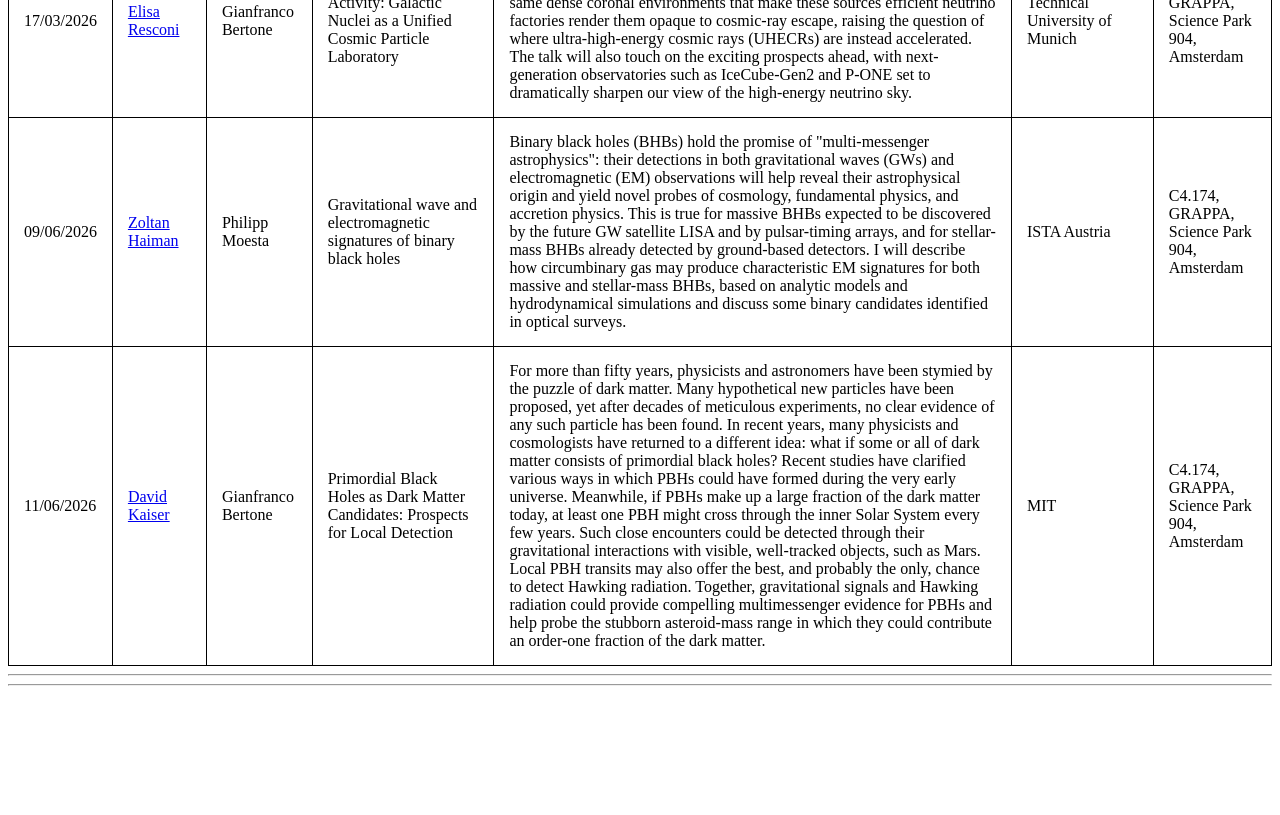
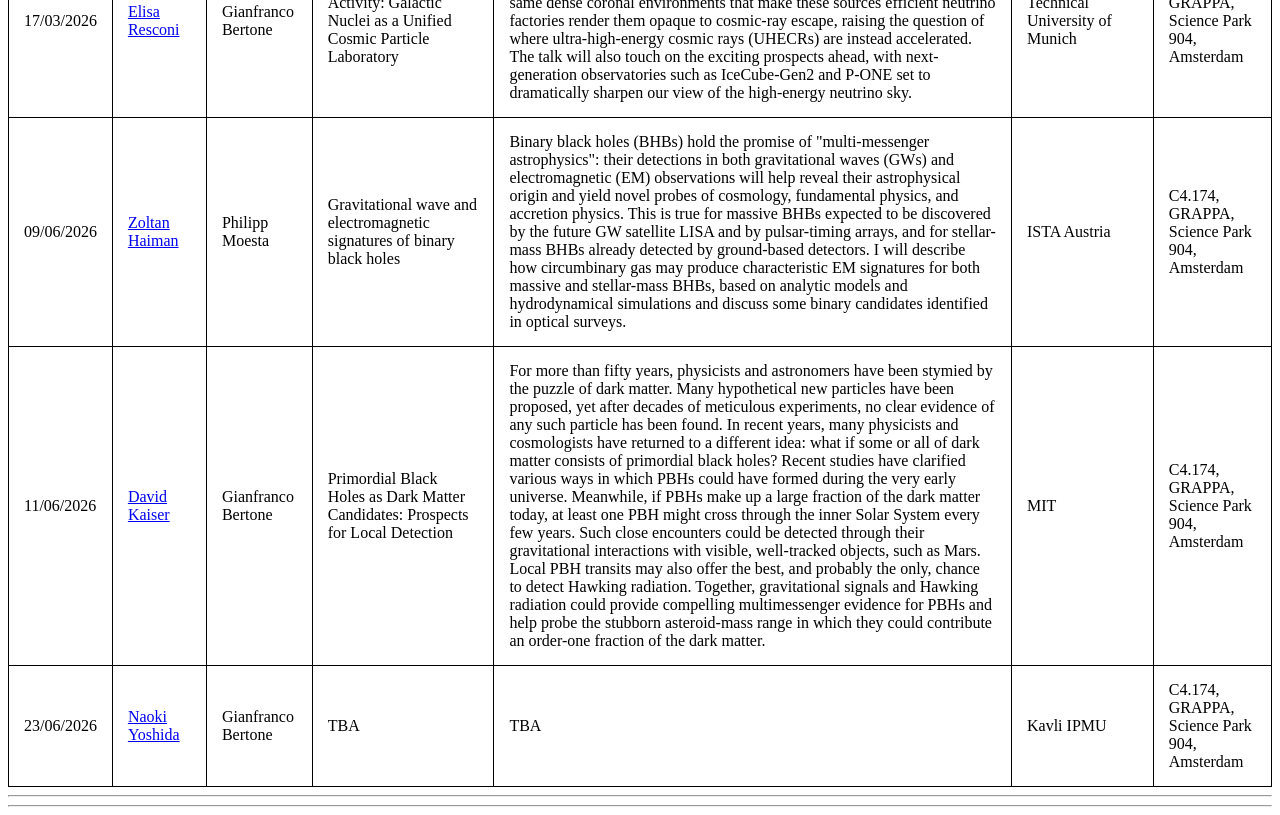
Before and after one commit to GRAPPA-Colloquia/2025-26, a plain HTML site: page index.html in a window 1280 px wide. Shown: the part 2374-3189 px from the top of the page. Before the commit the page ends 3068 px from the top, so only its background shows below. Drawn offline with Linux system fonts and the light colour scheme.

Commit message:
Add event details for Naoki Yoshida

```diff
--- a/index.html
+++ b/index.html
@@ -143,6 +143,16 @@ The stimulated emission of flavomons produces an instability, with consequent re
 <td>C4.174, GRAPPA, Science Park 904, Amsterdam</td>
 </tr>
 <tr>
+<td>23/06/2026</td>
+<td><a href="https://www-utap.phys.s.u-tokyo.ac.jp/naoki.yoshida/">Naoki Yoshida</td>
+<td>Gianfranco Bertone</td>
+<td>TBA</td>
+<td>TBA
+</td>
+<td>Kavli IPMU</td>
+<td>C4.174, GRAPPA, Science Park 904, Amsterdam</td>
+</tr>
+<tr>
 </tbody></table>
 <hr>
 <hr>
```
